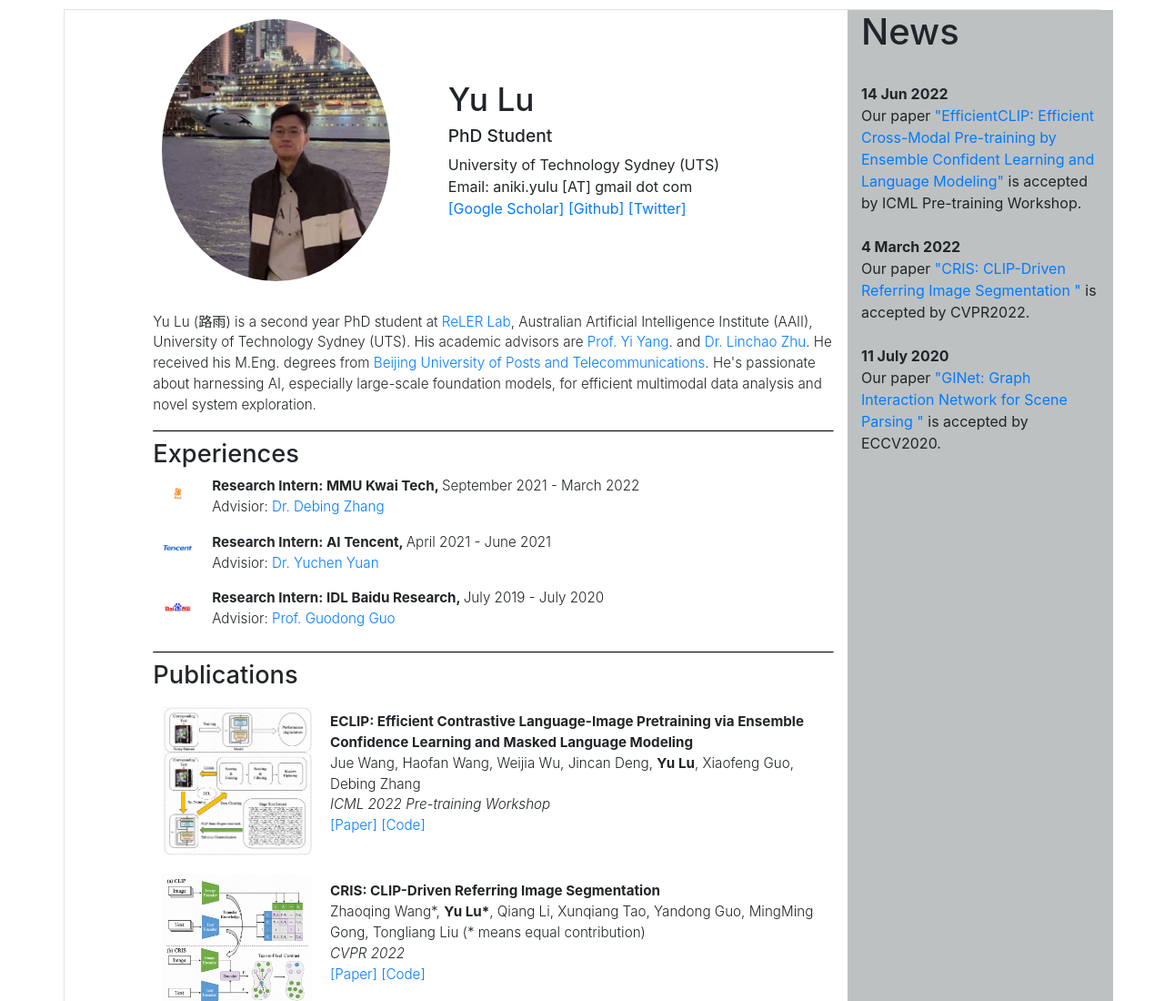
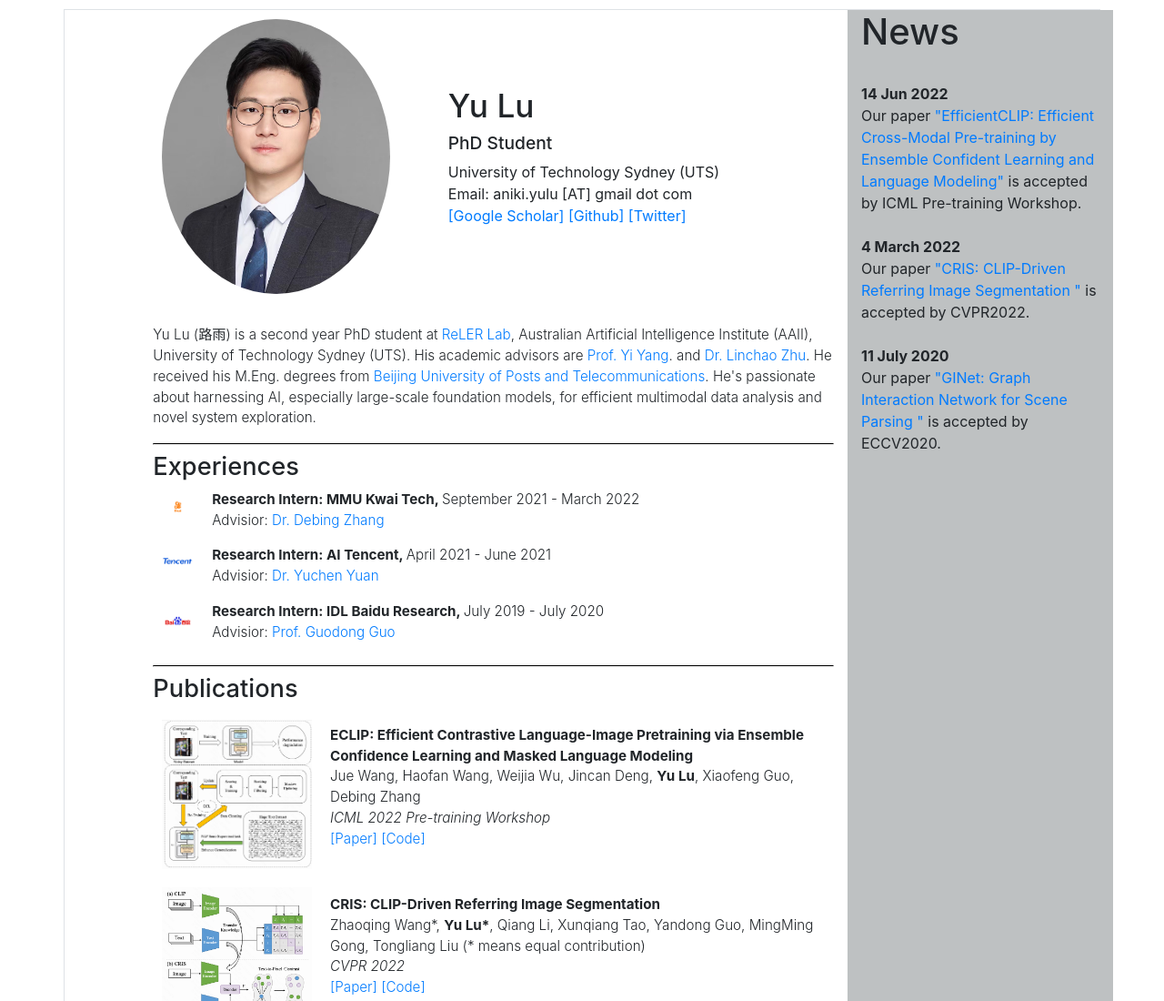
Before and after one commit to aniki-ly/aniki-ly.github.io, a plain HTML site: page index.html in a window 1280 px wide. Shown: the top 1100 px of the page at 91% size. Drawn offline with nearby package versions, Linux system fonts and the light colour scheme.

Commit message:
Update index.html

```diff
--- a/index.html
+++ b/index.html
@@ -74,7 +74,7 @@
                     <div>
                         <div class="row">
                             <div class="col-sm-5">
-                                <img src="images/pic.png" alt="" class="figure-img img-fluid profile" style="margin:10px;">
+                                <img src="images/pic.jpg" alt="" class="figure-img img-fluid profile" style="margin:10px;">
                             </div>
                             <div class="col" style="margin-top: auto; margin-bottom: auto;">
                                 <header>
```
